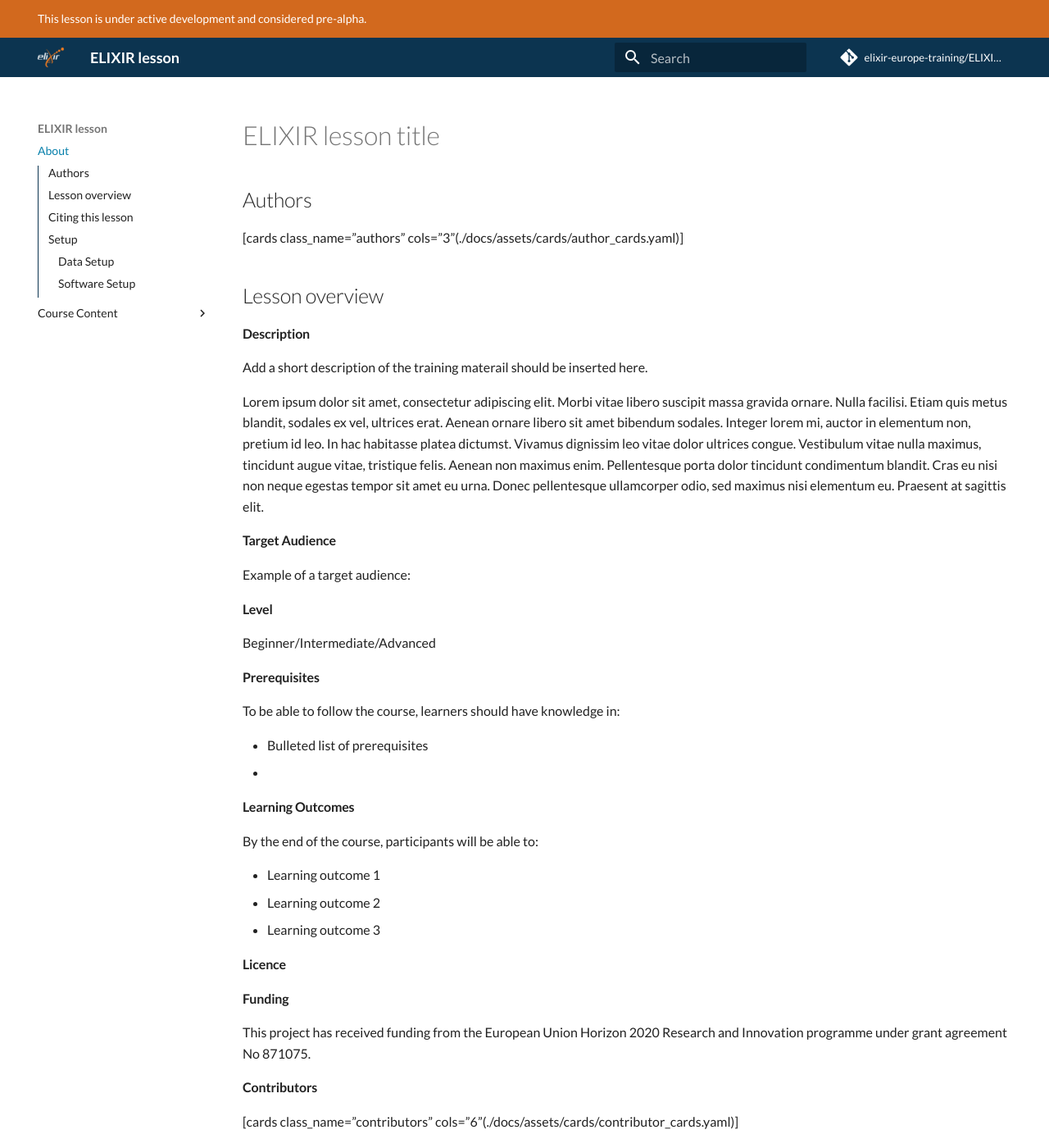
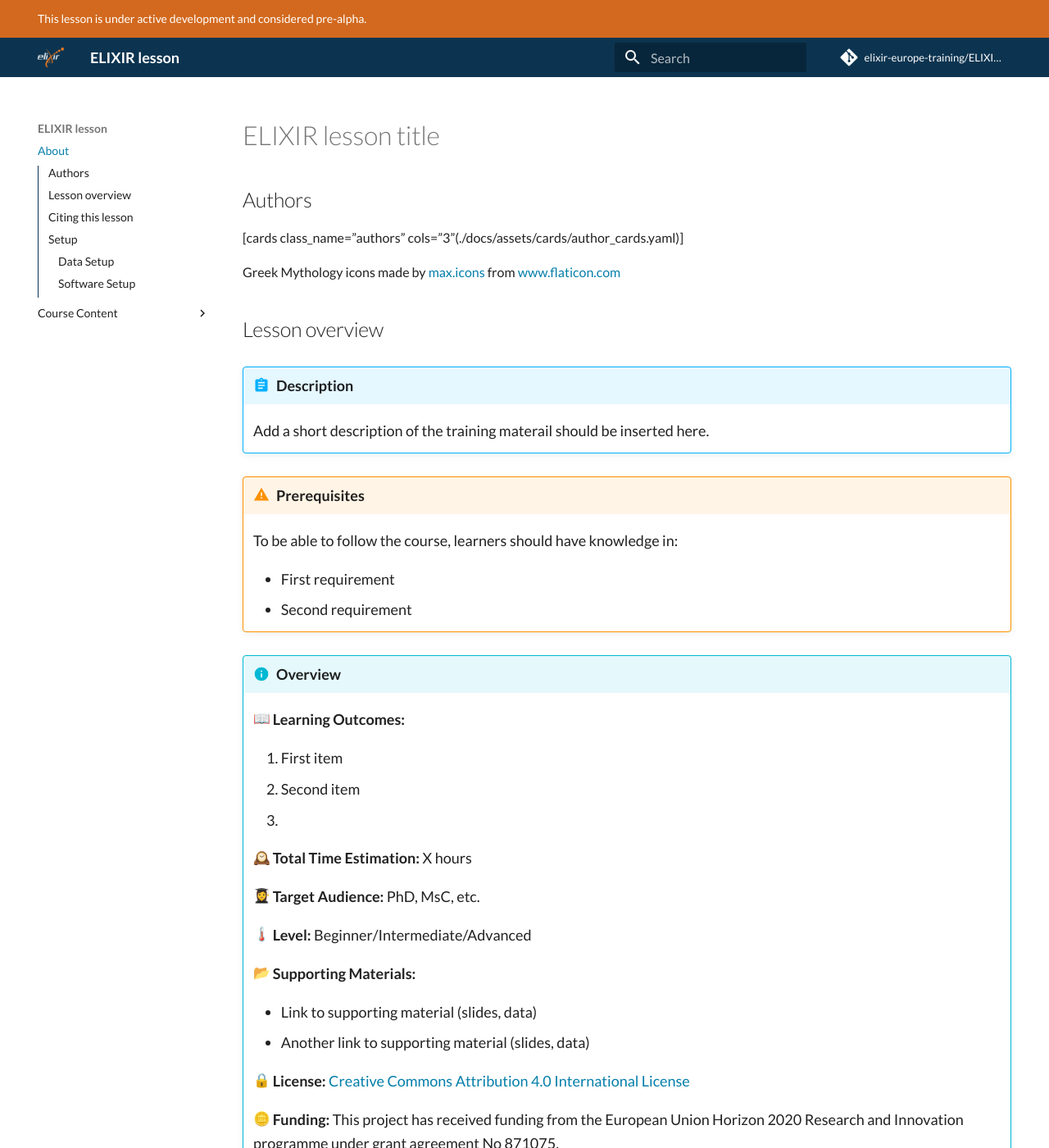
Before and after one commit to elixir-europe-training/ELIXIR-TrP-LessonTemplate-MkDocs, an MkDocs documentation site: the page built from docs/index.md, in a window 1280 px wide and 1400 px high. Shown: the whole window at 82% size. Built offline with MkDocs 1.6.1 and Material for MkDocs 9.7.7, drawn with Linux system fonts in a browser that asks for light colours; emoji names are drawn with the system emoji font; comment, search, counter and statistics services are not loaded; some of the changed text lies outside the part shown.

Commit message:
beautified about section

```diff
--- a/docs/index.md
+++ b/docs/index.md
@@ -4,47 +4,52 @@
 
 [cards class_name="authors" cols="3"(./docs/assets/cards/author_cards.yaml)]
 
+Greek Mythology icons made by [max.icons](https://www.flaticon.com/authors/maxicons) from [www.flaticon.com](https://www.flaticon.com)
+
 ## Lesson overview
 
-#### Description
-[comment]: # (Property in Bioschema: description)
-Add a short description of the training materail should be inserted here.
+!!! abstract "Description"
+    [comment]: # (Property in Bioschema: description)
+    Add a short description of the training materail should be inserted here.
 
-Lorem ipsum dolor sit amet, consectetur adipiscing elit. Morbi vitae libero suscipit massa gravida ornare. Nulla facilisi. Etiam quis metus blandit, sodales ex vel, ultrices erat. Aenean ornare libero sit amet bibendum sodales. Integer lorem mi, auctor in elementum non, pretium id leo. In hac habitasse platea dictumst. Vivamus dignissim leo vitae dolor ultrices congue. Vestibulum vitae nulla maximus, tincidunt augue vitae, tristique felis. Aenean non maximus enim. Pellentesque porta dolor tincidunt condimentum blandit. Cras eu nisi non neque egestas tempor sit amet eu urna. Donec pellentesque ullamcorper odio, sed maximus nisi elementum eu. Praesent at sagittis elit.
+!!! warning "Prerequisites"
+    [comment]: # (Property in Bioschema: coursePrequsites)
+    To be able to follow the course, learners should have knowledge in:
 
-#### Target Audience
-[comment]: # (Property in Bioschema: audience)
-Example of a target audience:
+    - First requirement
+    - Second requirement
 
-#### Level
-[comment]: # (Property in Bioschema: educationalLevel)
-Beginner/Intermediate/Advanced
+!!! info "Overview"
+    :book: **Learning Outcomes:**
+    [comment]: # (Property in Bioschema: teaches)
 
-#### Prerequisites
-[comment]: # (Property in Bioschema: coursePrequsites)
-To be able to follow the course, learners should have knowledge in:
+    1. First item
+    2. Second item
+    3.
 
-* Bulleted list of prerequisites
-*
+    :clock: **Total Time Estimation:** X hours
 
-#### Learning Outcomes
-[comment]: # (Property in Bioschema: teaches)
-By the end of the course, participants will be able to:
+    :woman_student: **Target Audience:** PhD, MsC, etc.
+    [comment]: # (Property in Bioschema: audience)
 
-* Learning outcome 1
-* Learning outcome 2
-* Learning outcome 3
+    :thermometer: **Level:** Beginner/Intermediate/Advanced
+    [comment]: # (Property in Bioschema: educationalLevel)
 
-#### Licence
-[comment]: # (Property in Biochema: licence)
+    :open_file_folder: **Supporting Materials:**
 
-#### Funding
-[comment]: # (This is an example for CONVERGE)
-This project has received funding from the European Union Horizon 2020 Research and Innovation programme under grant agreement No 871075.
+    - Link to supporting material (slides, data)
+    - Another link to supporting material (slides, data)
+
+    :lock: **License:** [Creative Commons Attribution 4.0 International License](https://creativecommons.org/licenses/by/4.0/)
+    [comment]: # (Property in Biochema: licence)
+
+    :coin: **Funding:** This project has received funding from the European Union Horizon 2020 Research and Innovation programme under grant agreement No 871075.
+    [comment]: # (This is an example for CONVERGE)
 
 #### Contributors
 
 [cards class_name="contributors" cols="6"(./docs/assets/cards/contributor_cards.yaml)]
+Greek Mythology icons made by [max.icons](https://www.flaticon.com/authors/maxicons) from [www.flaticon.com](www.flaticon.com)
 
 ---
 ## Citing this lesson
--- a/docs/stylesheets/extra.css
+++ b/docs/stylesheets/extra.css
@@ -23,3 +23,8 @@
 .contributors .nt-card .nt-card-image {
     min-height: 60px;
 }
+
+.md-typeset .admonition,
+.md-typeset details {
+  font-size: 18px
+}
```
